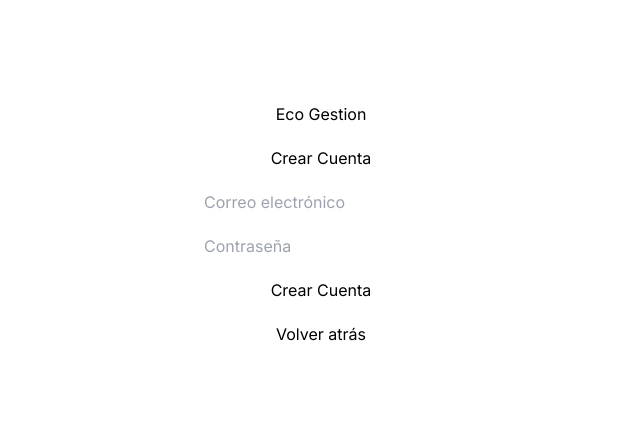
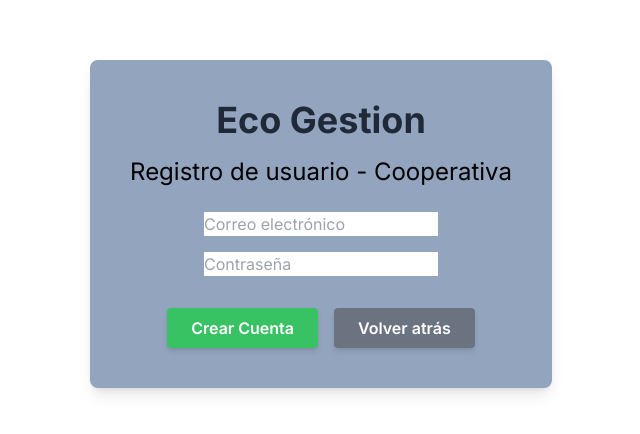
Before and after one commit to EcoGestion/frontend, a Next.js app: page /register/generador in a window 1280 px wide. Shown: the part 176-610 px from the top of the page, without its empty margins (319-959 px from the left). Built offline with nearby package versions, Linux system fonts and the light colour scheme.

Commit message:
Add styling to register generador

```diff
--- a/src/app/register/cooperativa/page.tsx
+++ b/src/app/register/cooperativa/page.tsx
@@ -67,5 +67,3 @@ const SignUpCooperativa = () => {
 };
 
 export default SignUpCooperativa;
-
-// className="bg-[rgb(57,194,99)] hover:bg-[rgb(50,175,89)] text-white font-semibold py-2 px-6 rounded shadow-md transition duration-300"
--- a/src/app/register/generador/page.tsx
+++ b/src/app/register/generador/page.tsx
@@ -20,14 +20,16 @@ const SignUpGenerador = () => {
     });
   };
 
-  const redirecToLogIn = () => {
+  const handle_back = () => {
     router.back();
   }
 
   return (
-    <div className ="flex flex-col items-center justify-center gap-5 h-screen" >
-      <h1>Eco Gestion</h1>
-      <h1>Crear Cuenta</h1>
+    <div className="flex items-center justify-center h-screen bg-white">
+      <div className="bg-[rgb(146,164,190)] p-10 rounded-lg shadow-lg">
+        <h1 className="text-4xl font-bold text-gray-800 mb-4 text-center">Eco Gestion</h1>
+        <h2 className="text-2xl mb-6 text-center">Registro de usuario - Cooperativa</h2>
+        <div className="flex flex-col items-center gap-4">
         <input
           type="email"
           placeholder="Correo electrónico"
@@ -42,8 +44,24 @@ const SignUpGenerador = () => {
           value={password}
           onChange={(e) => setPassword(e.target.value)}
         />
-      <button className="bg-white px-5 text-black" onClick={handleSignUp}>Crear Cuenta</button>
-      <button className="bg-white px-5 text-black" onClick={redirecToLogIn}>Volver atrás</button>
+
+        <div className="flex gap-4 mt-4">
+        <button
+          className="bg-[rgb(57,194,99)] hover:bg-[rgb(50,175,89)] text-white font-semibold py-2 px-6 rounded shadow-md transition duration-300"
+          onClick={handleSignUp}
+        >
+            Crear Cuenta
+        </button>
+        <button
+          className="bg-gray-500 hover:bg-gray-600 text-white font-semibold py-2 px-6 rounded shadow-md transition duration-300 "
+          onClick={handle_back}
+        >
+          Volver atrás
+        </button>
+        </div>
+
+        </div>
+      </div>
     </div>
   );
 };
```
Lines whose indentation alone changed are shown as unchanged.
